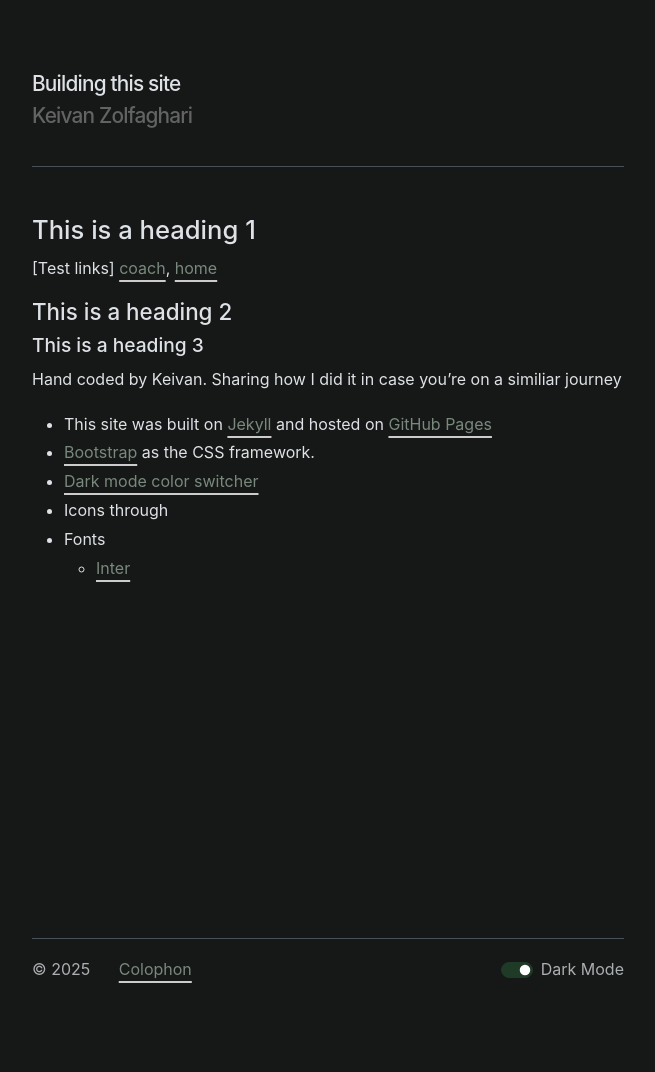
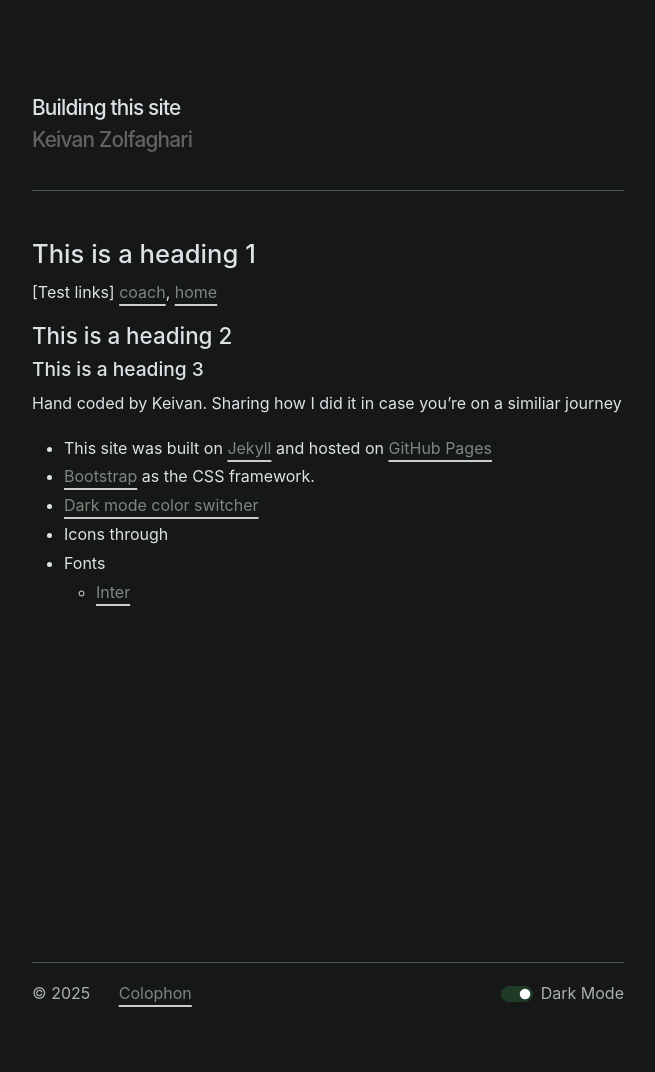
Before and after one commit to keivanz/keivanz.github.io, a Jekyll site: the page built from pages/colophon.md, in a window 1280 px wide. Shown: the whole page, without its empty margins (312-967 px from the left). Built offline with Jekyll 4.4.1, drawn with Linux system fonts in a browser that asks for light colours; nearby versions of some CDN libraries; some web fonts are replaced; before the commit the page ends 1048 px from its top, so only the background shows below that.

Commit message:
Update header.html

```diff
--- a/_includes/header.html
+++ b/_includes/header.html
@@ -1,4 +1,4 @@
-<header class="mt-4 pb-3 mb-5 border-bottom">
+<header class="mt-5 pb-3 mb-5 border-bottom">
   <h1 class="name_lead mb-0">{{ page.title }}</h1>
   <p><a href="/" class="sitetitle text-secondary mx-0 px-0 text-decoration-none name_lead">{{ site.title }}</a></p>
 </header>
```
